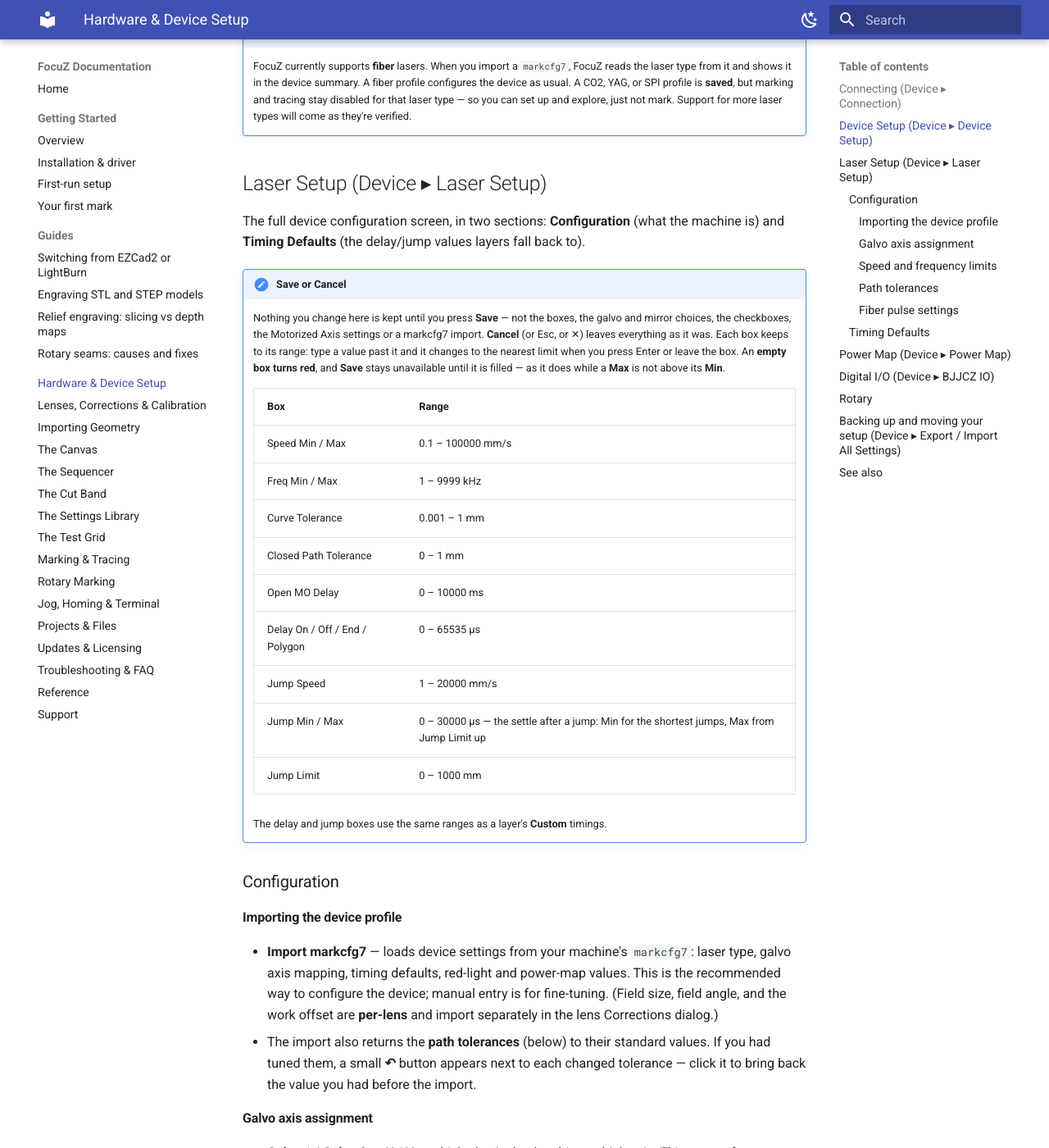
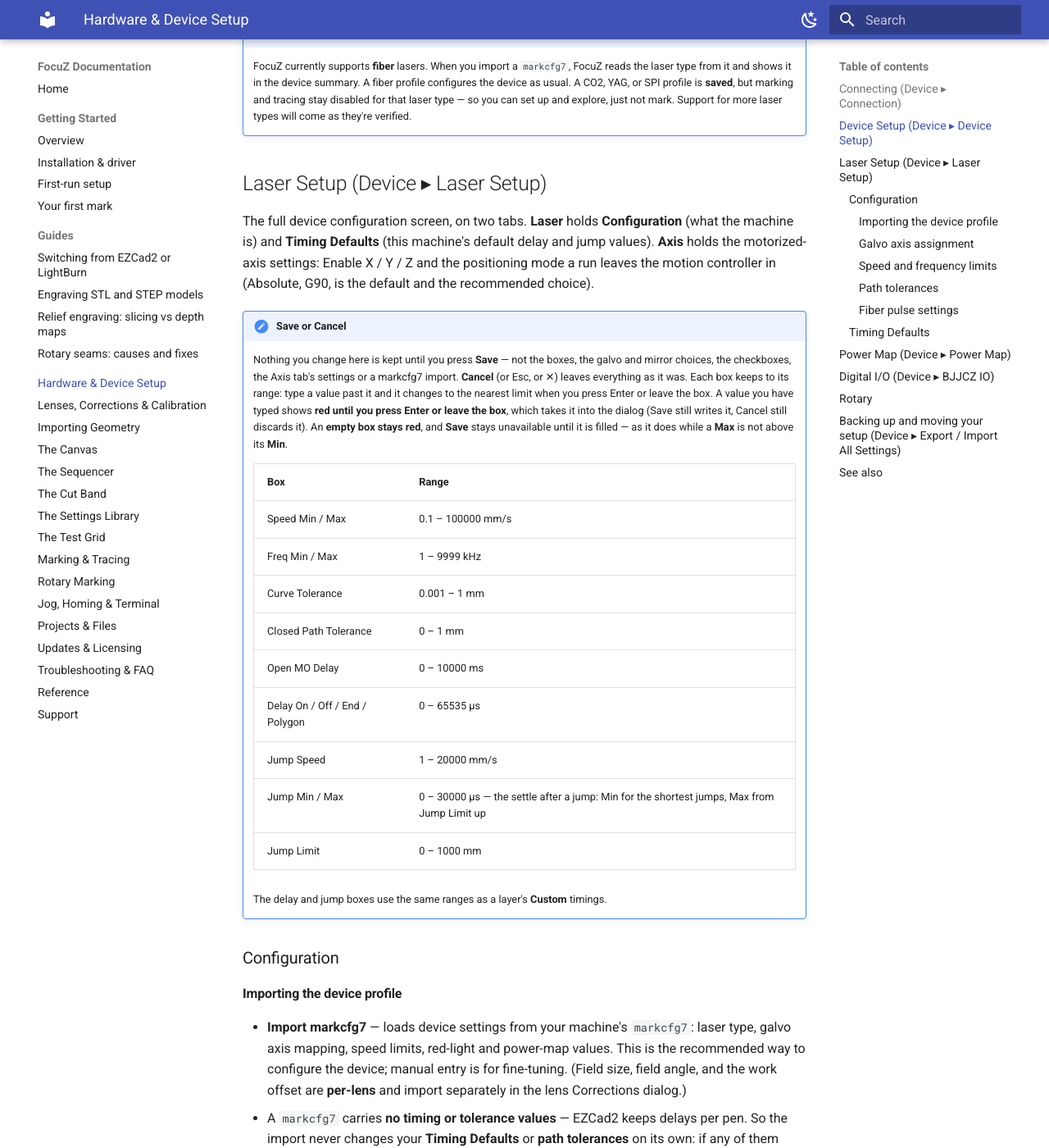
Before and after one commit to Lokahi-Shop/focuz-docs, an MkDocs documentation site: the page built from docs/hardware-setup.md, in a window 1280 px wide and 1400 px high, scrolled down 1484 px. Shown: the whole window at 82% size. Built offline with MkDocs 1.6.1 and Material for MkDocs 9.7.7, drawn with Linux system fonts in a browser that asks for light colours; some of the changed text lies outside the part shown.

Commit message:
Laser Setup: Laser and Axis tabs; a markcfg7 import asks before touching timings (#74)
* Laser Setup: Laser and Axis tabs, import keeps your timings, Custom timings own their values

Co-Authored-By: Claude Fable 5.1 <noreply@anthropic.com>

* Laser Setup: G90 is the default and recommended; typed values commit on Enter or leave

Co-Authored-By: Claude Fable 5.1 <noreply@anthropic.com>

* Sequencer: a sublayer's Layer timing mode marks with its layer's timings

Co-Authored-By: Claude Fable 5.1 <noreply@anthropic.com>

---------

Co-authored-by: Lokahi-Shop <djbfunk@gmail.com>
Co-authored-by: Claude Fable 5.1 <noreply@anthropic.com>

```diff
--- a/docs/hardware-setup.md
+++ b/docs/hardware-setup.md
@@ -61,14 +61,17 @@ lens you're configuring.
 
 ## Laser Setup (Device ▸ Laser Setup)
 
-The full device configuration screen, in two sections: **Configuration** (what the machine is) and
-**Timing Defaults** (the delay/jump values layers fall back to).
+The full device configuration screen, on two tabs. **Laser** holds **Configuration** (what the machine is)
+and **Timing Defaults** (this machine's default delay and jump values). **Axis** holds the motorized-axis
+settings: Enable X / Y / Z and the positioning mode a run leaves the motion controller in (Absolute, G90, is the
+default and the recommended choice).
 
 !!! note "Save or Cancel"
     Nothing you change here is kept until you press **Save** — not the boxes, the galvo and mirror choices,
-    the checkboxes, the Motorized Axis settings or a markcfg7 import. **Cancel** (or Esc, or ✕) leaves
+    the checkboxes, the Axis tab's settings or a markcfg7 import. **Cancel** (or Esc, or ✕) leaves
     everything as it was. Each box keeps to its range: type a value past it and it changes to the nearest
-    limit when you press Enter or leave the box. An **empty box turns red**, and **Save** stays unavailable
+    limit when you press Enter or leave the box. A value you have typed shows **red until you press Enter or leave
+    the box**, which takes it into the dialog (Save still writes it, Cancel still discards it). An **empty box stays red**, and **Save** stays unavailable
     until it is filled — as it does while a **Max** is not above its **Min**.
 
     | Box | Range |
@@ -90,12 +93,14 @@ The full device configuration screen, in two sections: **Configuration** (what t
 #### Importing the device profile
 
 - **Import markcfg7** — loads device settings from your machine's `markcfg7`: laser type, galvo axis
-  mapping, timing defaults, red-light and power-map values. This is the recommended way to configure the
+  mapping, speed limits, red-light and power-map values. This is the recommended way to configure the
   device; manual entry is for fine-tuning. (Field size, field angle, and the work offset are **per-lens**
   and import separately in the lens Corrections dialog.)
-- The import also returns the **path tolerances** (below) to their standard values. If you had tuned
-  them, a small **↶** button appears next to each changed tolerance — click it to bring back the value
-  you had before the import.
+- A `markcfg7` carries **no timing or tolerance values** — EZCad2 keeps delays per pen. So the import never
+  changes your **Timing Defaults** or **path tolerances** on its own: if any of them differs from FocuZ's
+  built-in defaults, it asks whether to **keep** yours (the default answer) or set the FocuZ defaults. The
+  same question is asked by the Device Setup wizard's import; a first-time setup has nothing to keep and is
+  not asked.
 
 #### Galvo axis assignment
 
@@ -136,10 +141,11 @@ entered from 1 to 1000 ns everywhere, and the laser source applies its own limit
 
 ### Timing Defaults
 
-The device-wide **delay** (laser on/off, end, polygon corner) and **jump** (speed, min, max, limit)
-values. Every layer whose Timing Mode is **Device** uses these at mark time; layers with **Custom**
-timing override them per layer (see [Timings](sequencer.md#timings)). Values from a `markcfg7` import
-are a good starting point; tune for mark quality.
+This machine's default **delay** (laser on/off, end, polygon corner) and **jump** (speed, min, max, limit)
+values. They replace FocuZ's built-in timings: every layer and sublayer whose Timing Mode is **Device** uses
+them at mark time, and a layer in **Custom** timing mode keeps its own eight values instead, whatever the
+defaults become (see [Timings](sequencer.md#timings)). These values are yours to tune for mark quality — a
+`markcfg7` has none, and an import asks before touching them.
 
 ## Power Map (Device ▸ Power Map)
 
```
Also changed, not shown: docs/sequencer.md (+6 -3 lines).
